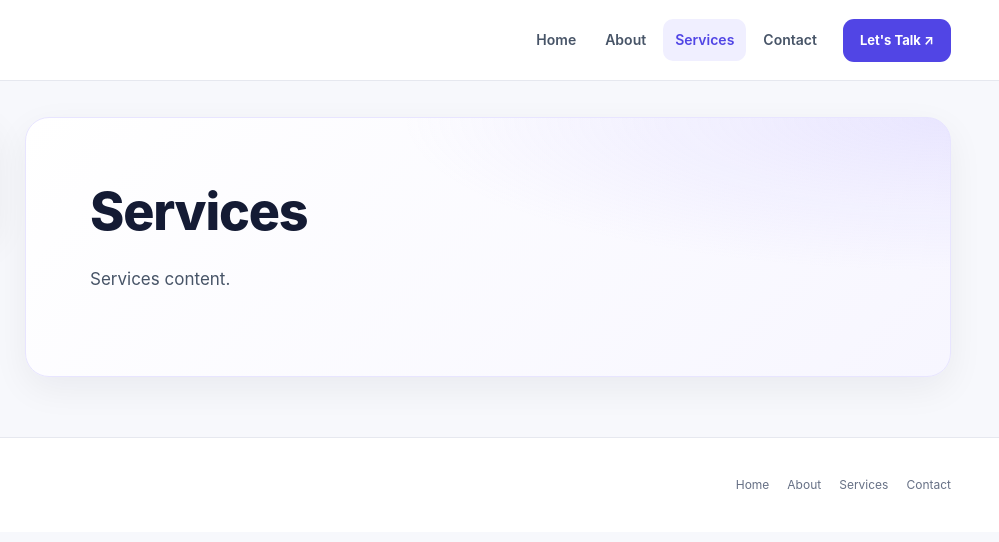
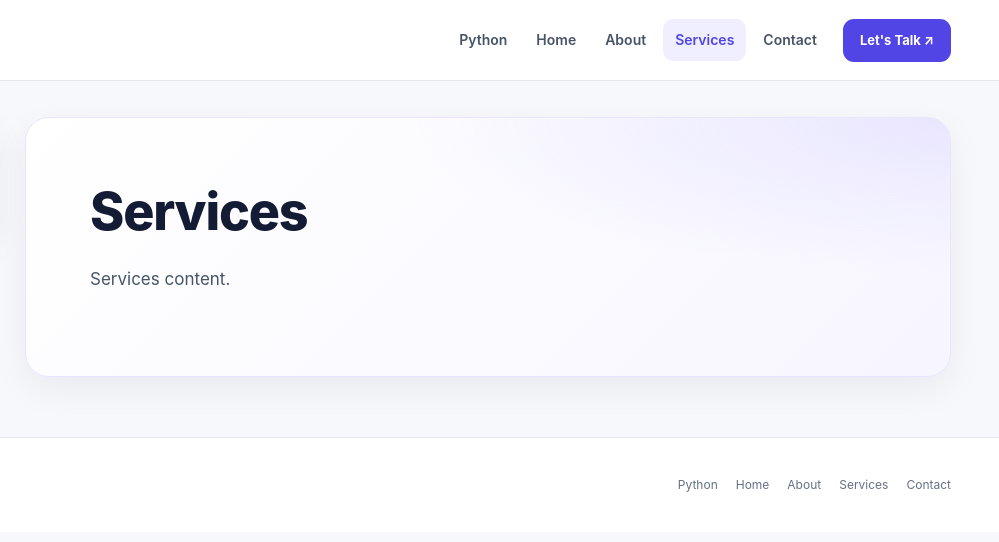
Before and after one commit to rbutech/page, a website: page pages/services.html in a window 1280 px wide. Shown: the full height of the page, 281-1280 px from the left. Drawn offline with Linux system fonts and the light colour scheme.

Commit message:
Publish page: Services

```diff
--- a/pages/services.html
+++ b/pages/services.html
@@ -9,8 +9,8 @@
 @media(max-width:720px){.header-inner{min-height:70px;padding:11px 16px;gap:10px}.brand-mark{width:39px;height:39px;font-size:19px}.site-title{font-size:16px}.brand-caption{font-size:9px}.header-actions{gap:8px}.contact-button{display:none}.menu-toggle{display:grid;place-items:center;flex-shrink:0}.main-nav{display:none;position:absolute;top:100%;left:0;right:0;padding:12px 16px 17px;flex-direction:column;align-items:stretch;gap:4px;border-bottom:1px solid var(--border);background:#fff;box-shadow:0 14px 20px rgba(16,24,40,.06)}.main-nav.is-open{display:flex}.main-nav a{padding:11px 13px;font-size:14px}.body{display:flex;flex-direction:column;gap:16px;padding:16px 14px 30px}.sidebar{position:static;width:100%;padding:12px}.sidebar:not(:empty)::before{margin:0 8px 6px}.sidebar a{display:inline-flex;margin:3px;padding:8px 9px;font-size:12px}.content{width:100%;padding:28px 21px;border-radius:18px}.content h1{font-size:clamp(31px,8vw,42px);letter-spacing:-1.3px}.content p,.content li{font-size:16px}.content table{display:block;overflow-x:auto}.footer-inner{padding:22px 16px;align-items:flex-start;flex-direction:column}.footer-links{gap:15px}}
 @media(prefers-reduced-motion:reduce){*,*::before,*::after{scroll-behavior:auto!important;transition:none!important}}
 </style></head><body><div class="site">
-<header class="site-header"><div class="header-inner"><a class="brand" href="../index.html" aria-label="Home"><span class="brand-mark" aria-hidden="true">S</span><span><span class="site-title">same as all ways</span><span class="brand-caption">Ideas. Solutions. Growth.</span></span></a><div class="header-actions"><nav class="main-nav" id="mainNav" aria-label="Main navigation"><a href="../index.html">Home</a><a href="./about.html">About</a><a href="./services.html">Services</a><a href="./contact.html">Contact</a></nav><a class="contact-button" href="./contact.html">Let's Talk ↗</a><button class="menu-toggle" id="menuToggle" type="button" aria-label="Open navigation menu" aria-controls="mainNav" aria-expanded="false"><span id="menuIcon" aria-hidden="true">☰</span></button></div></div></header>
+<header class="site-header"><div class="header-inner"><a class="brand" href="../index.html" aria-label="Home"><span class="brand-mark" aria-hidden="true">S</span><span><span class="site-title">same as all ways</span><span class="brand-caption">Ideas. Solutions. Growth.</span></span></a><div class="header-actions"><nav class="main-nav" id="mainNav" aria-label="Main navigation"><a href="./python.html">Python</a><a href="../index.html">Home</a><a href="./about.html">About</a><a href="./services.html">Services</a><a href="./contact.html">Contact</a></nav><a class="contact-button" href="./contact.html">Let's Talk ↗</a><button class="menu-toggle" id="menuToggle" type="button" aria-label="Open navigation menu" aria-controls="mainNav" aria-expanded="false"><span id="menuIcon" aria-hidden="true">☰</span></button></div></div></header>
 <div class="body"><aside class="sidebar" aria-label="Child pages"><a href="./web-development.html">Web Development</a></aside><main class="content"><h1>Services</h1><p>Services content.</p></main></div>
-<footer class="site-footer"><div class="footer-inner"><div><div class="footer-brand">same as all ways</div><div class="footer-copy">© <span id="currentYear"></span> All rights reserved.</div></div><nav class="footer-links" aria-label="Footer navigation"><a href="../index.html">Home</a><a href="./about.html">About</a><a href="./services.html">Services</a><a href="./contact.html">Contact</a></nav></div></footer>
+<footer class="site-footer"><div class="footer-inner"><div><div class="footer-brand">same as all ways</div><div class="footer-copy">© <span id="currentYear"></span> All rights reserved.</div></div><nav class="footer-links" aria-label="Footer navigation"><a href="./python.html">Python</a><a href="../index.html">Home</a><a href="./about.html">About</a><a href="./services.html">Services</a><a href="./contact.html">Contact</a></nav></div></footer>
 </div><script>(function(){const toggle=document.getElementById('menuToggle');const nav=document.getElementById('mainNav');const icon=document.getElementById('menuIcon');function setOpen(open){nav.classList.toggle('is-open',open);toggle.setAttribute('aria-expanded',String(open));toggle.setAttribute('aria-label',open?'Close navigation menu':'Open navigation menu');icon.textContent=open?'×':'☰'}toggle.addEventListener('click',()=>setOpen(toggle.getAttribute('aria-expanded')!=='true'));nav.addEventListener('click',e=>{if(e.target.closest('a'))setOpen(false)});document.addEventListener('keydown',e=>{if(e.key==='Escape'){setOpen(false)}});window.addEventListener('resize',()=>{if(window.innerWidth>720)setOpen(false)});const path=location.pathname.replace(/\/+$/,'');nav.querySelectorAll('a').forEach(a=>{try{if(new URL(a.href,location.href).pathname.replace(/\/+$/,'')===path)a.setAttribute('aria-current','page')}catch(e){}});document.getElementById('currentYear').textContent=new Date().getFullYear()})();</script>
 </body></html>
```
